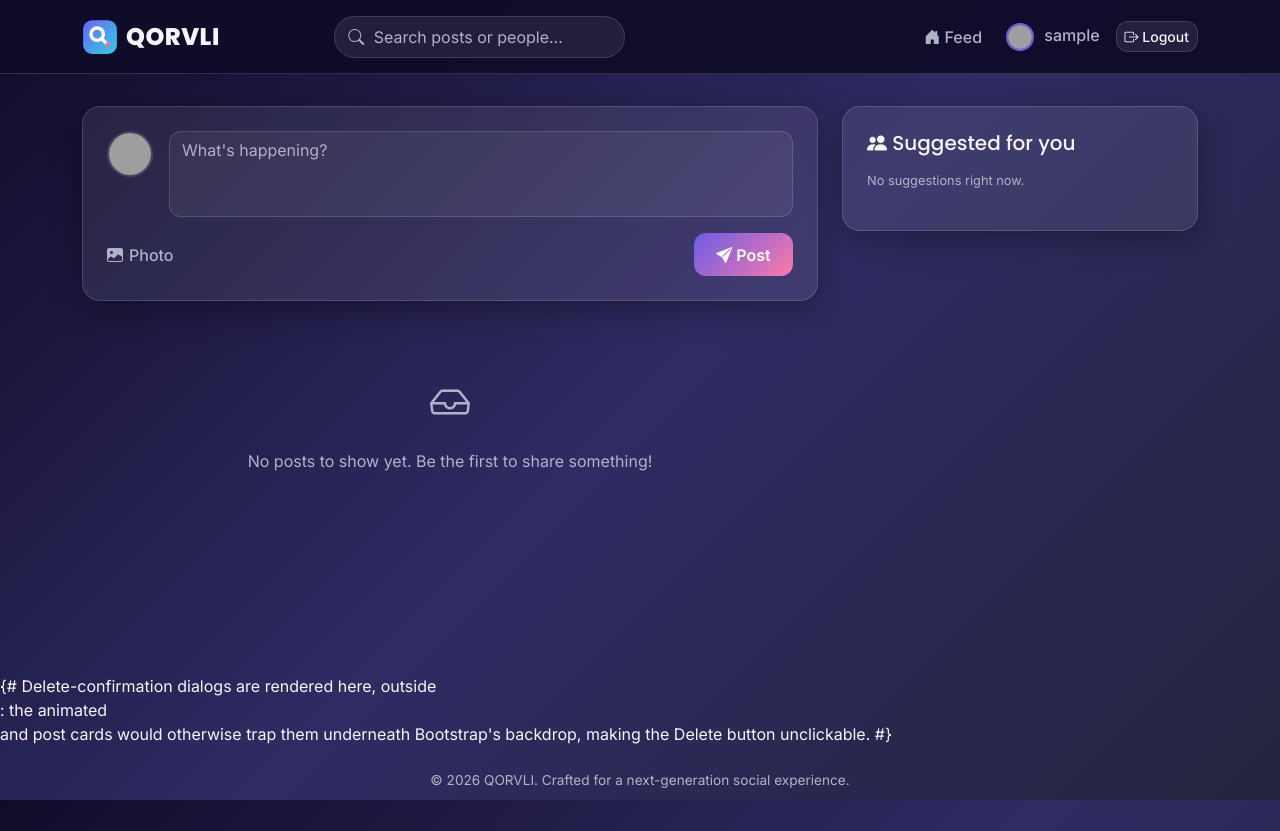
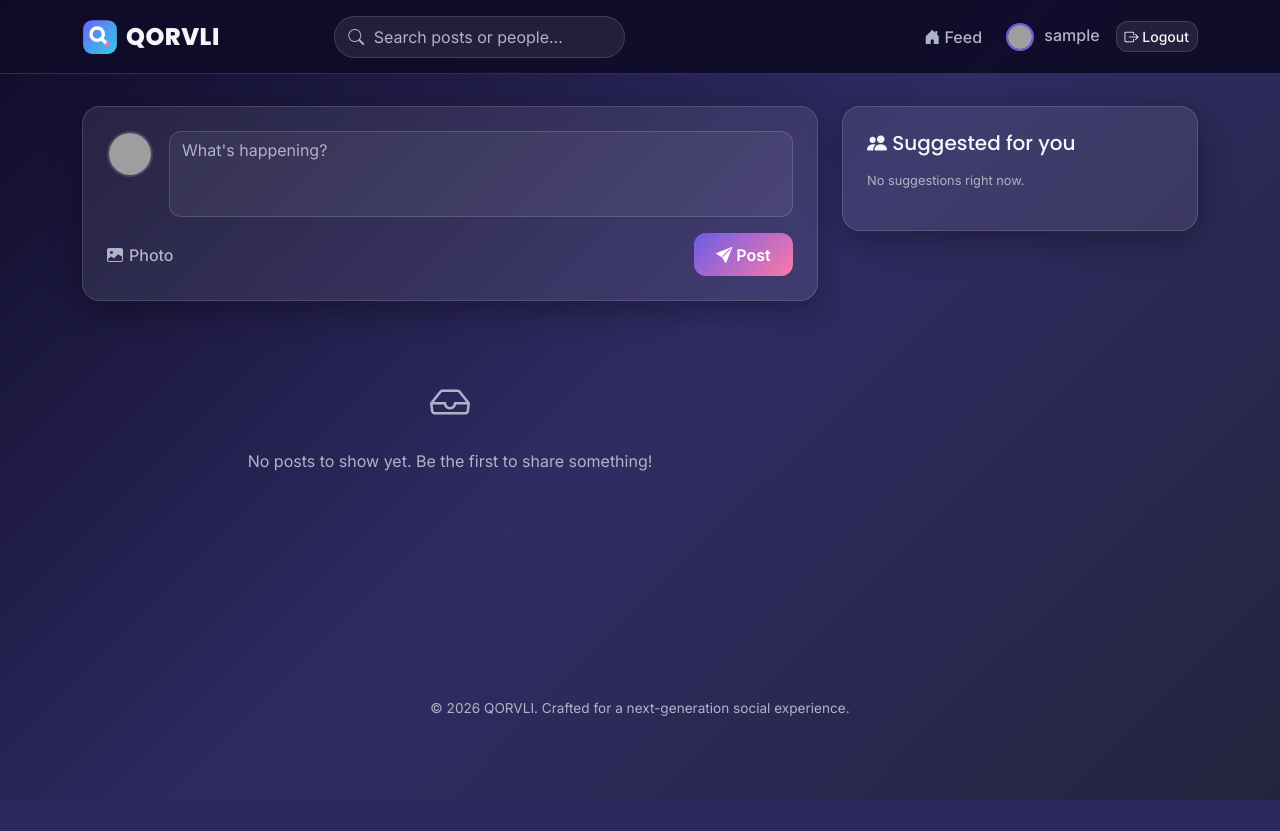
Before and after one commit to Mdali-1991/Qorvli, a Django app: page / in a window 1280 px wide. After the commit the page ends 800 px from the top, so only its background shows below. Run offline with Django 5.2, Linux system fonts and the light colour scheme; the visitor is signed in with stand-in values (Sample User, id 1); data comes from the database, SQL or seed files in the repository; data that the repository does not hold is empty; grey boxes are pictures that could not be loaded.

Commit message:
Fix template comment that leaked into the feed page
The comment above the dialogs block used {# #} across several lines,
which Django only supports on one line, so it was output as text and
its '<main>' became markup (W3C errors: nested and unclosed main).
Use {% comment %} instead, and extend the regression test to require a
single <main> element and no leaked comment text.

Co-Authored-By: Claude Opus 5.5 <noreply@anthropic.com>
Claude-Session: https://claude.ai/code/session_01FzJjCMALJw5VXdvXZRxod5

```diff
--- a/posts/templates/posts/feed.html
+++ b/posts/templates/posts/feed.html
@@ -161,9 +161,11 @@
 {% endblock %}
 
 {% block modals %}
-{# Delete-confirmation dialogs are rendered here, outside <main>: the
-   animated <main> and post cards would otherwise trap them underneath
-   Bootstrap's backdrop, making the Delete button unclickable. #}
+{% comment %}
+Delete-confirmation dialogs are rendered here, after the main element:
+inside the animated main element and post cards they were trapped under
+Bootstrap's backdrop, which made the Delete button unclickable.
+{% endcomment %}
 {% for post in posts %}
 {% for comment in post.comments.all %}
 {% if comment.author == user or post.author == user %}
--- a/posts/tests.py
+++ b/posts/tests.py
@@ -359,6 +359,8 @@ class DeleteDialogPlacementTests(TestCase):
         comment = Comment.objects.create(post=post, author=owner, content="c")
         self.client.login(username="owner", password="pw12345x")
         html = self.client.get(reverse("posts:feed")).content.decode()
+        self.assertEqual(html.count("<main"), 1)
+        self.assertNotIn("Delete-confirmation dialogs", html)
         main_end = html.index("</main>")
         self.assertGreater(
             html.index(f'id="deletePostModal-{post.pk}"'), main_end
```
